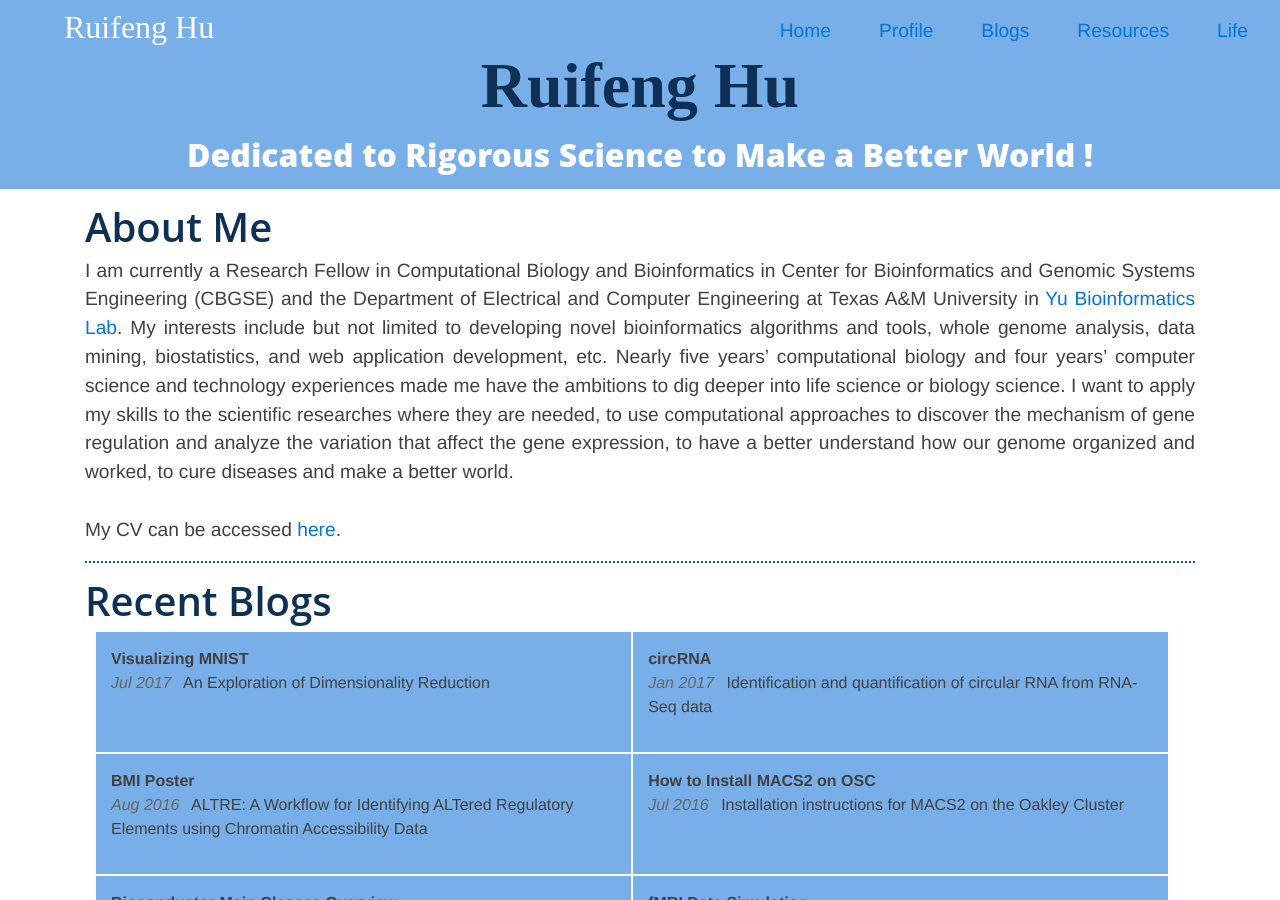
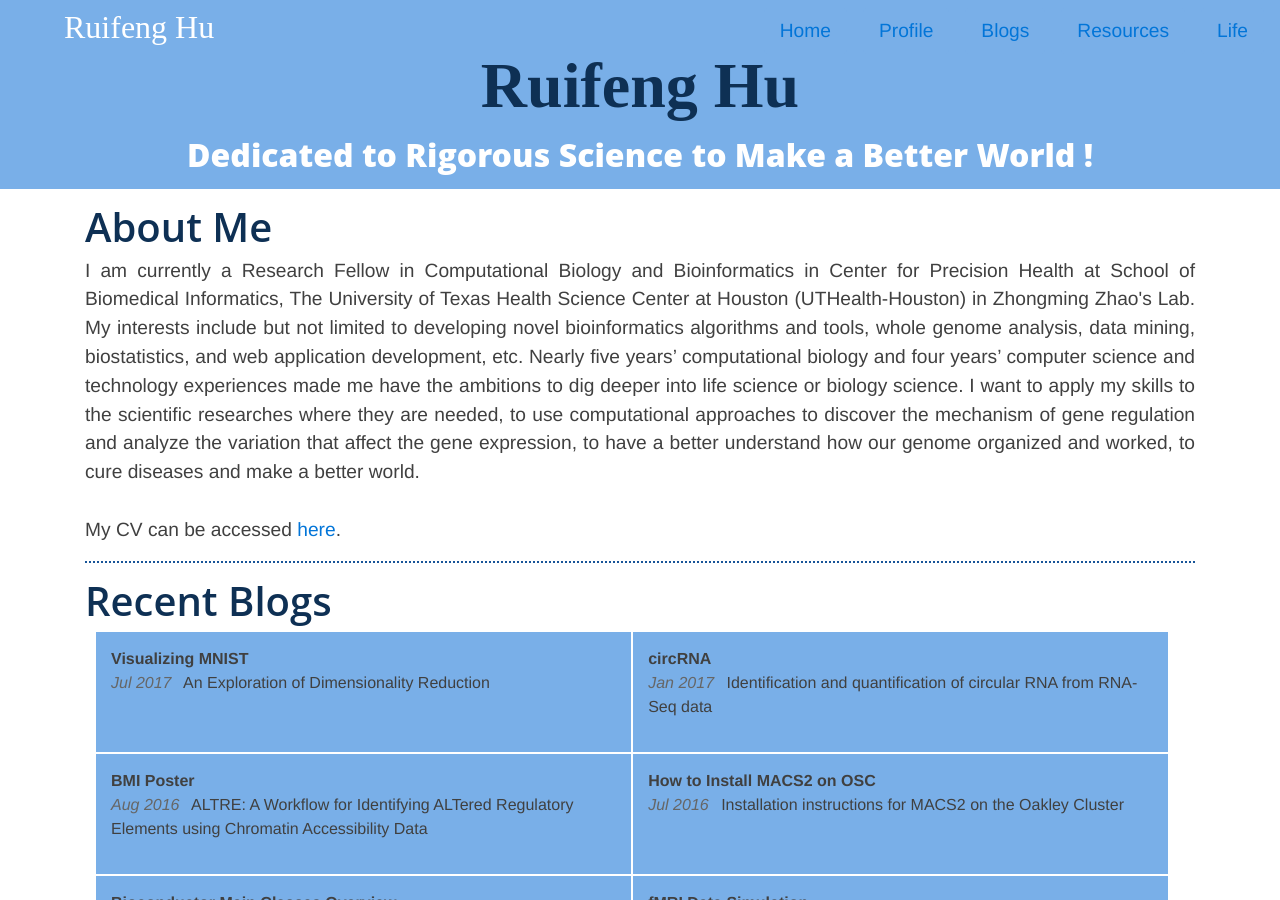
Before and after one commit to huruifeng/huruifeng.github.io, a Jekyll site: the page built from index.html, in a window 1280 px wide and 900 px high, scrolled down 397 px. Built offline with Jekyll 4.4.1, drawn with Linux system fonts in a browser that asks for light colours; nearby versions of some CDN libraries; some web fonts are replaced; the list of posts is cut into pages by our own code.

Commit message:
Update about.html

```diff
--- a/_includes/about.html
+++ b/_includes/about.html
@@ -5,8 +5,8 @@
         </div>
         <div class="col-sm-12 col-md-6">
             <p style="text-align:justify;font-size:larger;">
-                I am currently a Research Fellow in Computational Biology and Bioinformatics in Center for Bioinformatics and Genomic Systems Engineering (CBGSE)
-				and the Department of Electrical and Computer Engineering  at Texas A&M University in <a href="https://yubiolab.wordpress.com/">Yu Bioinformatics Lab</a>.
+                I am currently a Research Fellow in Computational Biology and Bioinformatics in Center for Precision Health at School of Biomedical Informatics,
+		The University of Texas Health Science Center at Houston (UTHealth-Houston) in Zhongming Zhao's Lab</a>.
 		My interests include but not limited to developing novel bioinformatics algorithms and tools, whole genome analysis, data mining, biostatistics,
 		and web application development, etc. Nearly five years’ computational biology and four years’ computer science and technology experiences made me
 		have the ambitions to dig deeper into life science or biology science. I want to apply my skills to the scientific researches where they are needed,
```
Lines whose indentation alone changed are shown as unchanged.
